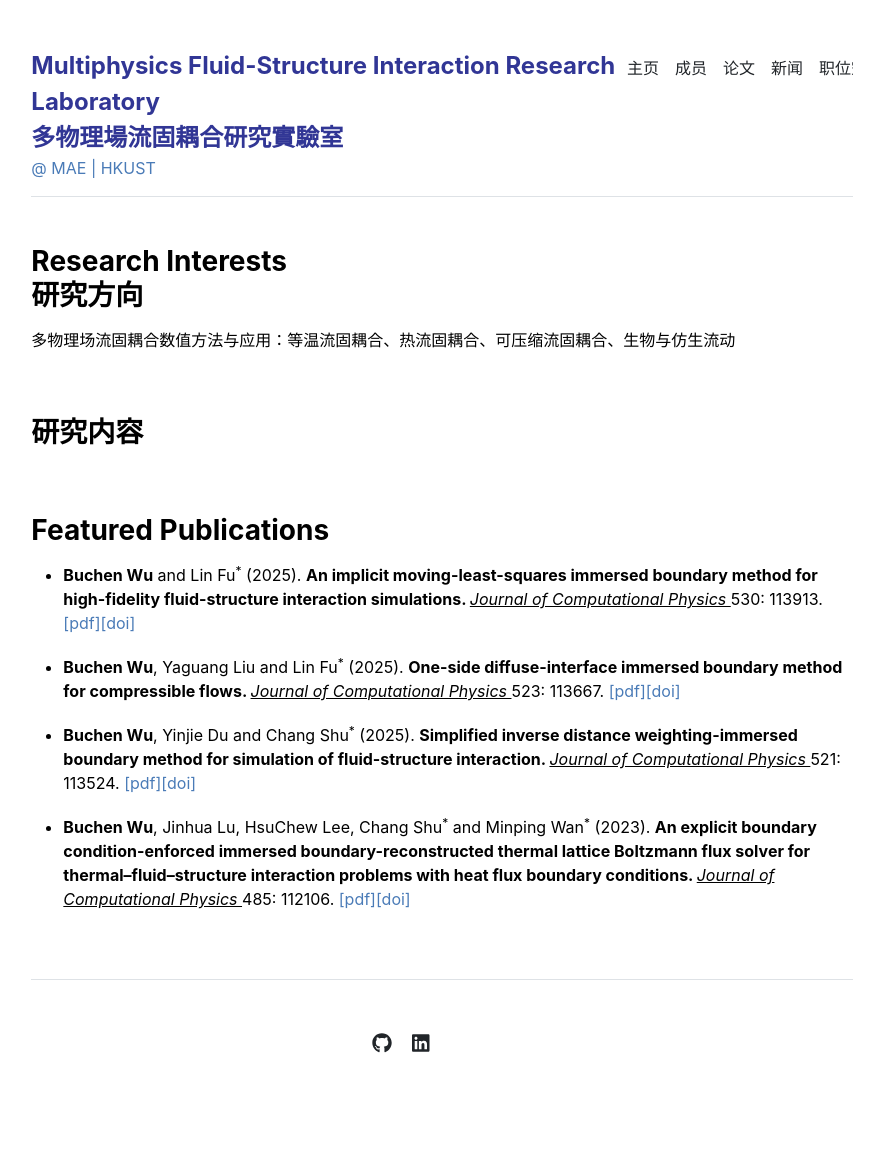
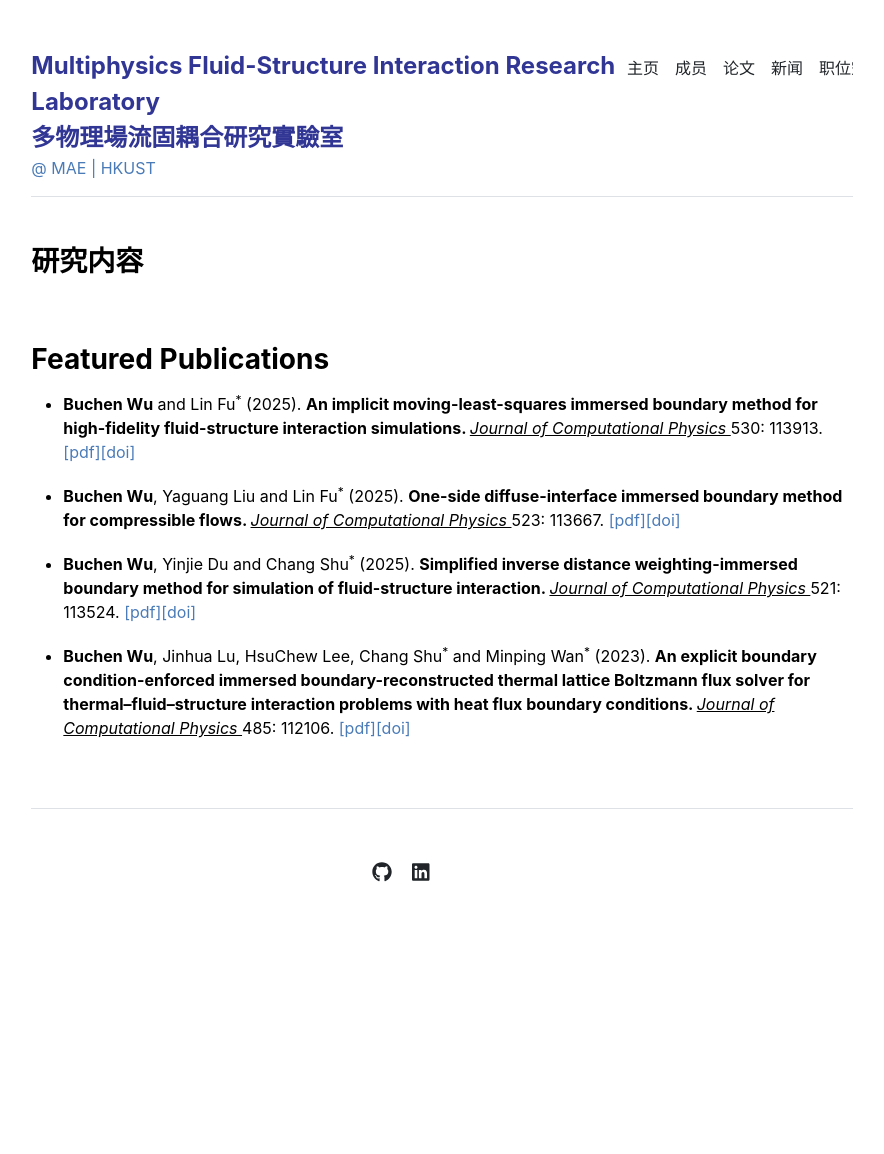
Before and after one commit to buchenwu/buchenwu.github.io, a Jekyll site: the page built from index.md, in a window 1280 px wide. Shown: the whole page, without its empty margins (198-1082 px from the left). Built offline with Jekyll 4.4.1, drawn with Linux system fonts in a browser that asks for light colours; after the commit the page ends 983 px from its top, so only the background shows below that.

Commit message:
Update home.html

```diff
--- a/_layouts/home.html
+++ b/_layouts/home.html
@@ -2,12 +2,12 @@
 layout: default
 ---
 
-<div class="row g-5 mb-5">
+<!-- <div class="row g-5 mb-5">
   <div class="col-md-12">
-    <h3 class="fw-bold mb-3">Research Interests <br> 研究方向</h3>
-    <p>多物理场流固耦合数值方法与应用：等温流固耦合、热流固耦合、可压缩流固耦合、生物与仿生流动</p>
+    <h3 class="fw-bold mb-3">Research Interests</h3>
+    <p>多物理场流固耦合数值方法与应用：等溫流固耦合、热流固耦合、可压缩流固耦合、生物与仿生流动</p>
   </div>
-</div>
+</div> -->
 
 <div class="row g-5 mb-5">
   <div class="col-md-12">
```
